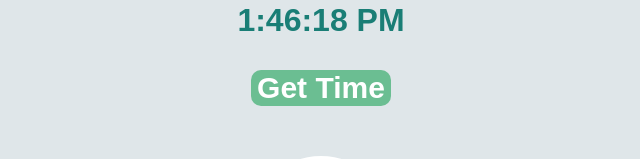
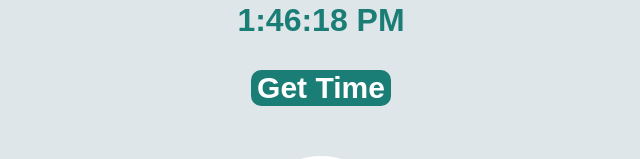
Before and after one commit to sridr8/react-apps, a React (Create React App) app in the folder my-app/: page / in a window 1280 px wide. Shown: the part 120-279 px from the top of the page, without its empty margins (319-959 px from the left). Built offline with nearby package versions, Linux system fonts and the light colour scheme; grey boxes are pictures that could not be loaded.

Commit message:
useState hook to change button color

```diff
--- a/my-app/src/components/Time.jsx
+++ b/my-app/src/components/Time.jsx
@@ -1,10 +1,22 @@
-import React from "react";
+import React, { useState } from "react";
+
 
 function Time(props) {
+  const [isMouseOver, setMouseOver] = useState(false);
+function handleMouseOver() {
+  setMouseOver(true);
+}
+function handleMouseOut() {
+  setMouseOver(false);
+}
   return (
     <div className="container">
       <h1 className="label">{props.time}</h1>
-      <button onClick={props.update}>Get Time</button>
+      <button
+      style={{backgroundColor: isMouseOver ? "#2d3436":"#1a7e76"}}
+      onClick={props.update}
+      onMouseOver={handleMouseOver}
+      onMouseOut={handleMouseOut}>Get Time</button>
     </div>
   );
 }
```
